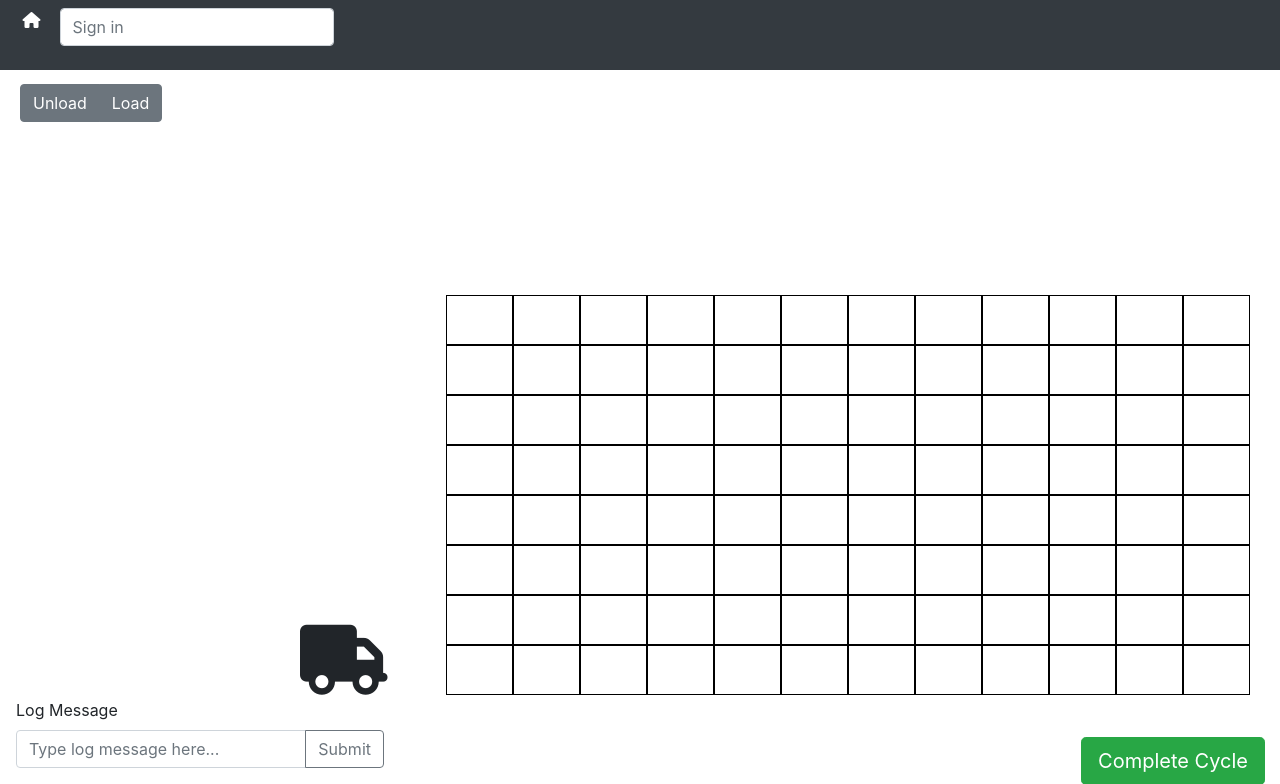
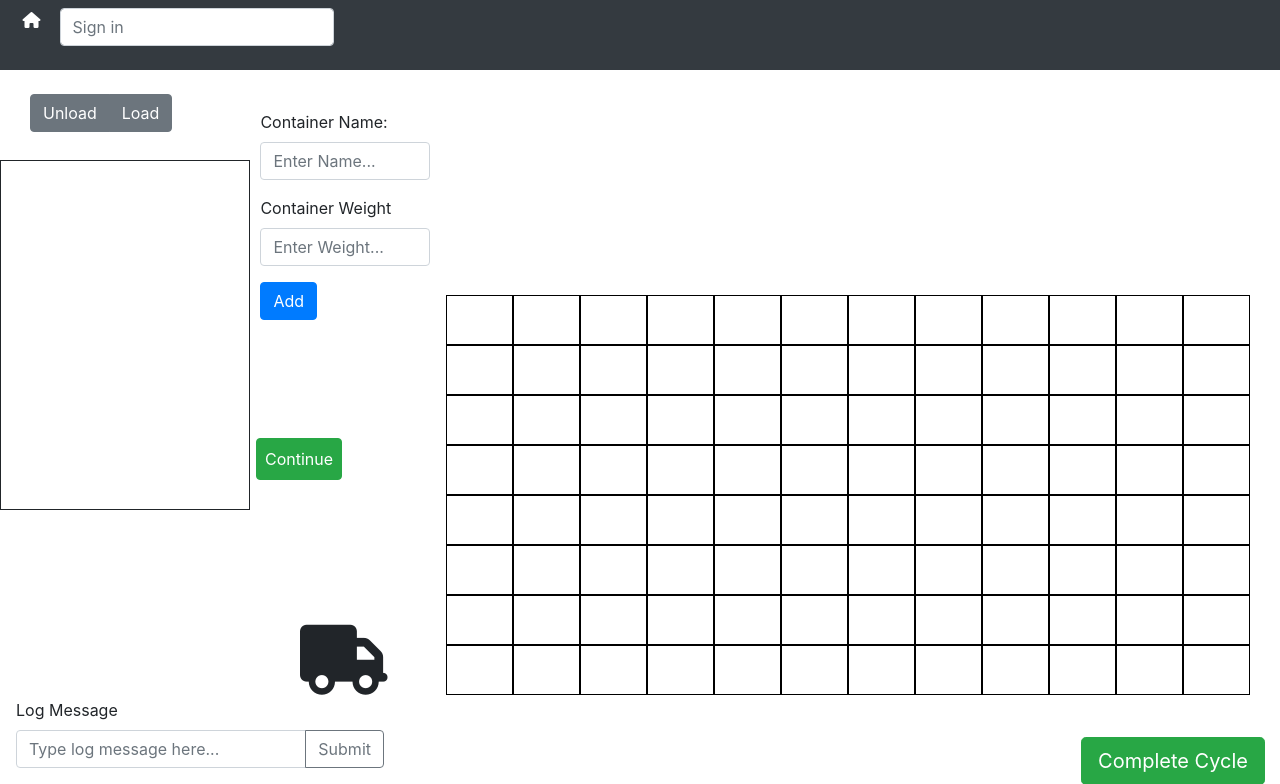
Before and after one commit to Brian-Uong/ContainerShipSoftware, a Flask app: template Website/templates/unload_load.html in a window 1280 px wide. Shown: the top 784 px of the page. Run offline with Flask 3, Linux system fonts and the light colour scheme; the template is opened without the code that fills it, so the values that code supplies are empty; some libraries are stand-ins or nearby versions.

Commit message:
add buttons/layout for unloading and loading. Working on functionality next

```diff
--- a/Website/templates/unload_load.html
+++ b/Website/templates/unload_load.html
@@ -3,14 +3,38 @@
 {% block content %}
 
 <!--Begin Unload/Load Button-->
-<div style="position: fixed; top: 8vh; left: 0vw; width: 100; padding: 20px;">
-    <div class="btn-group" role="group" aria-label="Basic example">
-        <button type="button" class="btn btn-secondary">Unload</button>
-        <button type="button" class="btn btn-secondary">Load</button>
+<div class="container-fluid mt-5">
+    <div class="row">
+        <div class="col-12 col-lg-6">
+            <div style="position: fixed; top: 8vh; left: 0vw; width: 100; padding: 30px;">
+                <div class="btn-group mb-4" role="group" aria-label="unload.load">
+                    <button type="button" class="btn btn-secondary" id="unloadBtn">Unload</button>
+                    <button type="button" class="btn btn-secondary" id="loadBtn">Load</button>
+                </div>
+            </div>
+        </div>
+<!--This will display the input the containers and if they are being loaded or unloaded (based on user input)-->
+        <div class="d-flex">
+            <div style="position: fixed; top: 20vh; left: 0vw; width: 250px; height: 350px; padding: 10px; border: 1.5px solid; overflow-y: auto;" id="inputDisplay"></div>
+        </div>
+<!--Container info input-->
+        <div style="position: fixed; top: 10vh; left: 18vw; width: 100; padding: 30px;">
+            <form id="containerForm">
+                <div class="mb-3">
+                    <label for="containerName" class="from-label">Container Name: </label>
+                    <input style="width: 170px" type="text" class="form-control" id="containerName" placeholder="Enter Name...">
+                </div>
+                <div class="mb-3" id="weightField" style="display:non;">
+                    <label for="containerWeight" class="form-label">Container Weight</label>
+                    <input style="width: 170px" type="number" class="form-control" id="containerWeight" placeholder="Enter Weight...">
+                </div>
+                <button type="button" class="btn btn-primary" id="addButton">Add</button>
+            </form>
+        </div>
+    </div>
+    <div class="mt-4">
+        <button style="position: fixed; bottom: 40vh; left: 20vw; padding: 8px;" type="button" class="btn btn-success" id="continueBalance">Continue</button> <!--We can change the verbage to something different if we want-->
     </div>
 </div>
-<!--End Unload/Load Button-->
-
-
 
 {% endblock %}
```
